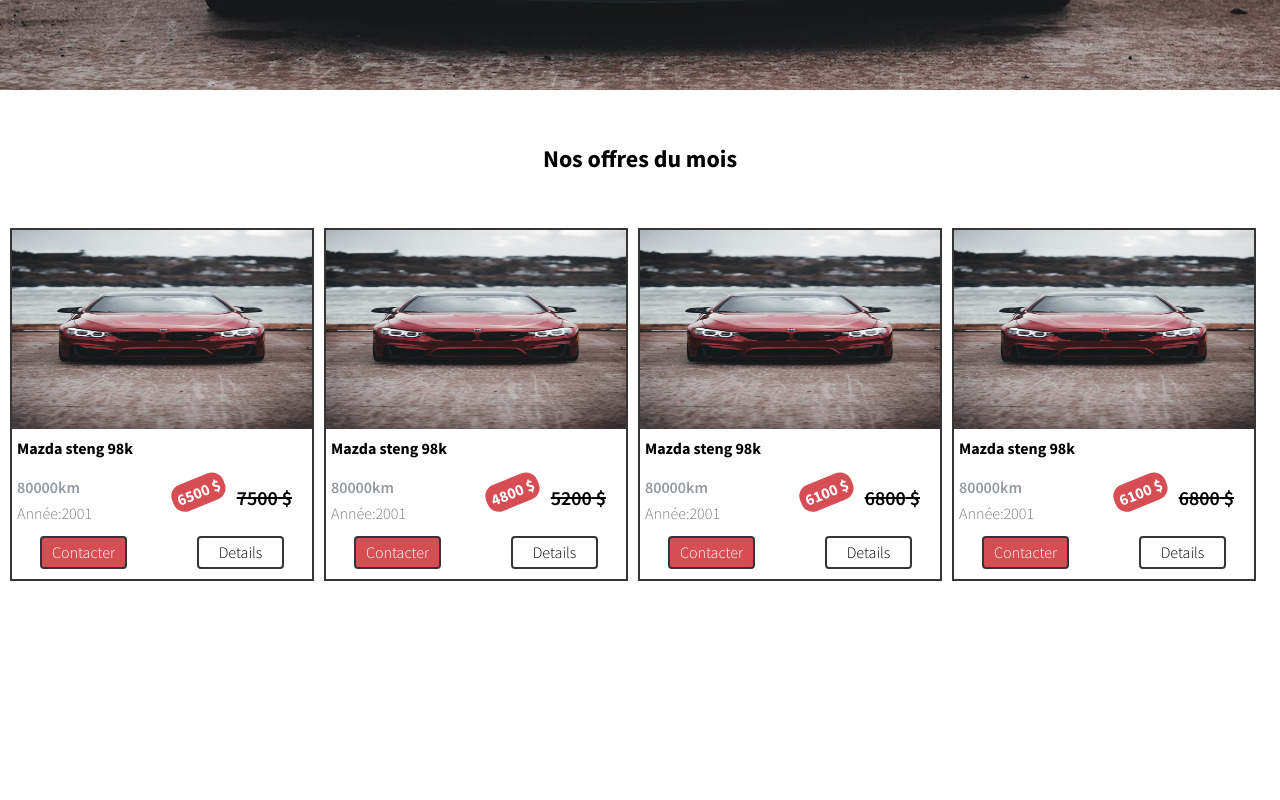
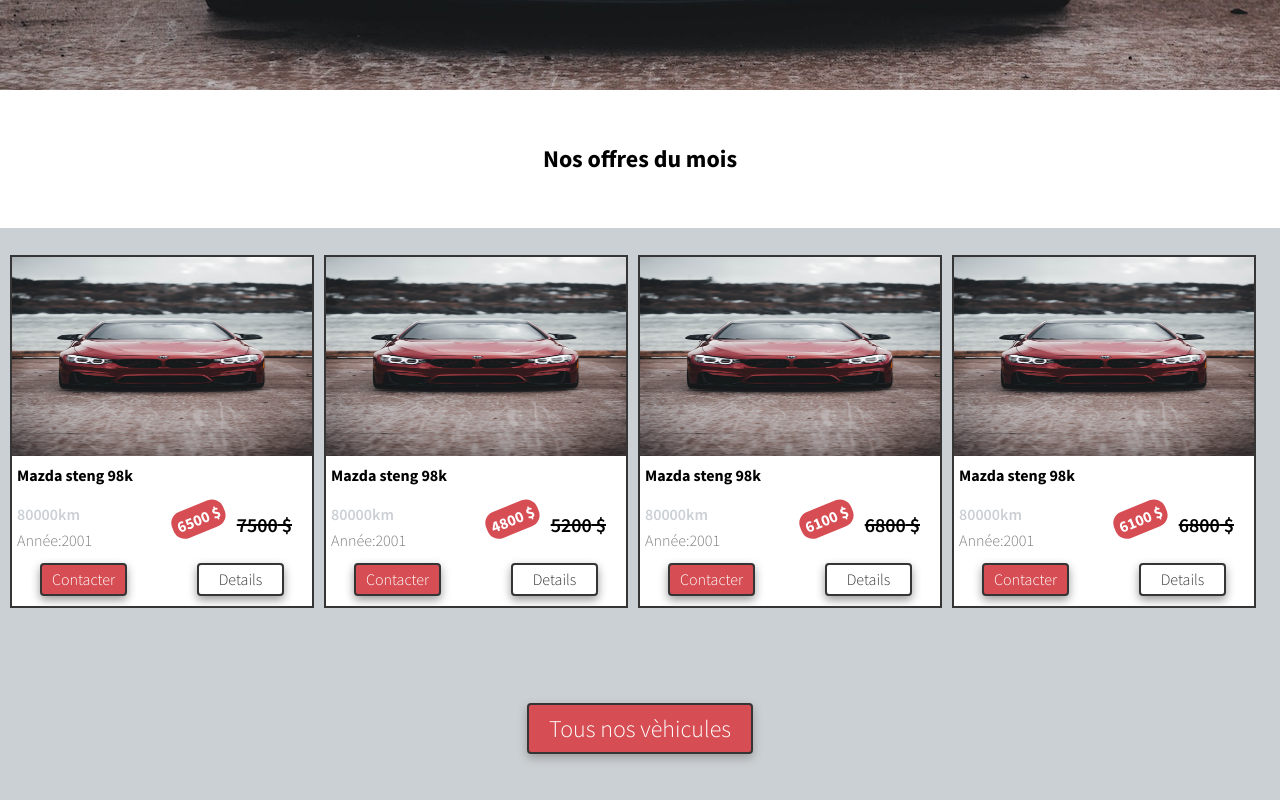
Before and after one commit to MarcoFormante/newGarageVincentParrot, a React (Create React App) app: page / in a window 1280 px wide. Shown: the part 730-1530 px from the top of the page. Before the commit the page ends 1311 px from the top, so only its background shows below. Built offline with nearby package versions, Linux system fonts and the light colour scheme.

Commit message:
add new button(link to parc-auto) CTA in offers section

```diff
--- a/src/components/Buttons/ButtonCta.js
+++ b/src/components/Buttons/ButtonCta.js
@@ -7,7 +7,7 @@
         return (
                 <button {...rest}>{inner}</button>
         )
-    } else {
+    } else if(type ==="link"){
       return (
         <button {...rest}><Link to={to}>{inner}</Link></button>
       )
--- a/src/components/CarCard/CarCard.js
+++ b/src/components/CarCard/CarCard.js
@@ -1,36 +1,44 @@
 import React from 'react'
 import PropTypes from 'prop-types'
-import { Link } from 'react-router-dom'
 import ButtonCta from '../Buttons/ButtonCta'
 
+
 const CarCard = ({ id, imgPath, model, km, year, offer, price }) => {
+  const handleSubject = (subject) => {
+    sessionStorage.setItem("carSubject", subject)
+    console.log(sessionStorage.getItem("carSubject"));
+  }
 
   return (
-
       <figure className='car_card'>
             <img src={imgPath} alt={model}/>
-              <figcaption className="car_card_model">{model}</figcaption>
-              <div className='car_card_details'>
-                  {/*card_details_left*/}
-                <div className='car_card_details--left'>
-                    <span className='car_card_details--left_km'>{km}km</span>
-                    <span className='car_card_details--left_year'>Année:{year}</span>
+              <figcaption className={"car_card_model"}>{model}</figcaption>
+                <div className={'car_card_details'}>
+
+                {/*card_details_left*/}
+
+                <div className={'car_card_details--left'}>
+                    <span className={'car_card_details--left_km'}>{km}km</span>
+                    <span className={'car_card_details--left_year'}>Année:{year}</span>
                 </div>
-                   {/*card_details_right (price)*/}
-                  <div className='car_card_details--right'>
+
+                  {/*card_details_right (price)*/}
+
+                  <div className={'car_card_details--right'}>
                       {offer && offer > 0
                         ?
-                          <span className='car_card_details_offer_price'>{price - offer} $</span>
+                          <span className={'car_card_details_offer_price'}>{price - offer} $</span>
                         :
                           ""
                       }
-                      <span className="car_card_details_price" style={offer > 0 ?{textDecoration:"line-through"}:{}}>{price} $</span>
+                      <span className={"car_card_details_price"} style={offer > 0 ?{textDecoration:"line-through"}:{}}>{price} $</span>
                 </div>
               </div>
+                  {/*Buttons: Contacter, Details  (Links to pages)*/}
 
-              <div className='car_card_buttons'>
-                  <ButtonCta className="car_card_cta" inner="Contacter" type="button"/>
-                  <ButtonCta className="car_card_cta"  inner="Details" type="link" style={{color:"black"}}  to={"parc-auto/details/"+ id} />
+              <div className={'car_card_buttons'}>
+                  <ButtonCta className={"car_card_cta cta--red"} inner="Contacter" onClick={() => handleSubject(model)} type="link" to={"/contact"} />
+                  <ButtonCta className={"car_card_cta cta--white"} inner={"Details"} type={"link"} to={"/parc-auto/details/"+ id} />
               </div>
 
       </figure>
--- a/src/components/pages/Home/Offers.js
+++ b/src/components/pages/Home/Offers.js
@@ -1,5 +1,6 @@
 import React from 'react'
 import CarCard from '../../CarCard/CarCard'
+import ButtonCta from '../../Buttons/ButtonCta'
 
 const Offers = () => {
     /* provisoire!! fetch data Count(card_offers)*/
@@ -44,15 +45,21 @@
     }
 
     return (
-    <>
-        <h3 className='section_title'>Nos offres du mois</h3>
-            <div className='test'>
-            <div className='page_section page_section_offers card_carousel_flex'>
+        <>
+        <h3 className={'section_title section_title_offres'}>Nos offres du mois</h3>
+    <div className={"section_page section_page--grey"}>
 
-                {offerCards.map((car, index) => <CarCard key={index + car.id } {...offerCards[index]} />)}
+            <div className={'carCards_container'}>
+            <div className={'page_section page_section_offers card_carousel_flex'}>
+                 {offerCards.map((car, index) => <CarCard key={index + car.id } {...offerCards[index]} />)}
             </div>
-        </div>
-    </>
+
+            </div>
+            <div className={"container_full--flex"}>
+                <ButtonCta className={"cta cta--red cta_offers"} inner={"Tous nos vèhicules"} type={"link"} to={"/parc-auto"} />
+            </div>
+            </div>
+            </>
   )
 }
 
--- a/src/stylesheets/abstracts/_variables.scss
+++ b/src/stylesheets/abstracts/_variables.scss
@@ -3,7 +3,7 @@
 $brand_color:#D64E54;
 $secondary_color:#353535;
 $white-color:#FFFFFF;
-$light-gray-color:#94999E;
+$light-gray-color:#CBD0D4;
 $dark_gray_color:#7D7D7D;
 
 
--- a/src/stylesheets/base/_helpers.scss
+++ b/src/stylesheets/base/_helpers.scss
@@ -0,0 +1,11 @@
+.text_tochange--center{
+    text-align: center;
+}
+
+.item_tochange--center{
+    margin: auto;
+}
+
+.container_full--flex{
+    @include flex-center(row);
+}
--- a/src/stylesheets/components/_button.scss
+++ b/src/stylesheets/components/_button.scss
@@ -1,11 +1,46 @@
 .cta{
-    background-color: $brand_color;
+
     padding: 5px;
     border-radius: 4px;
     border: 2px solid $secondary_color;
     font-size: map-get($font_size,"small");
     min-width: 87px;
     cursor: pointer;
+    box-shadow: 0 4px 10px lighten($secondary_color,40);
 
 
+    &--red{
+        background-color: $brand_color;
+        color:$white-color;
+        font-size: 24px;
+        padding: 10px;
+
+        &:hover{
+            background-color: lighten($brand_color,10);
+        }
+
+        a{
+            color:$white-color;
+        }
+    }
+
+    &--white{
+        background-color: $white-color;
+        color:$secondary_color;
+        font-size: 16px;
+        padding: 5px;
+        &:hover{
+            background-color: lighten($secondary_color,75);
+        }
+
+        a{
+            color:$secondary_color;
+        }
+    }
+
+    &_offers{
+        margin-top: 95px;
+        padding-left: 20px;
+        padding-right: 20px;
+    }
 }
--- a/src/stylesheets/components/_car-card.scss
+++ b/src/stylesheets/components/_car-card.scss
@@ -4,7 +4,7 @@
     gap: 10px;
 }
 
-.test{
+.carCards_container{
     overflow-y: hidden;
     margin-left: 10px;
 }
@@ -16,6 +16,8 @@
     border: 2px solid $secondary_color;
     min-height: 340px;
     padding-bottom: 10px;
+    background-color: $white-color;
+
 
 
 
@@ -84,17 +86,7 @@
             @extend .cta;
         }
 
-        & :first-child{
-            color: $white-color;
-        }
 
-        & > :nth-child(2){
-            background-color: $white-color;
-
-            a{
-                color:black;
-            }
-        }
 
     }
 
--- a/src/stylesheets/index.css
+++ b/src/stylesheets/index.css
@@ -8,13 +8,42 @@
 components: button
 */
 .cta, .car_card_buttons .car_card_cta {
-  background-color: #D64E54;
   padding: 5px;
   border-radius: 4px;
   border: 2px solid #353535;
   font-size: 16px;
   min-width: 87px;
   cursor: pointer;
+  box-shadow: 0 4px 10px #9b9b9b;
+}
+.cta--red {
+  background-color: #D64E54;
+  color: #FFFFFF;
+  font-size: 24px;
+  padding: 10px;
+}
+.cta--red:hover {
+  background-color: #e0777c;
+}
+.cta--red a {
+  color: #FFFFFF;
+}
+.cta--white {
+  background-color: #FFFFFF;
+  color: #353535;
+  font-size: 16px;
+  padding: 5px;
+}
+.cta--white:hover {
+  background-color: #f4f4f4;
+}
+.cta--white a {
+  color: #353535;
+}
+.cta_offers {
+  margin-top: 95px;
+  padding-left: 20px;
+  padding-right: 20px;
 }
 
 .menu_button {
@@ -137,7 +166,7 @@
   gap: 10px;
 }
 
-.test {
+.carCards_container {
   overflow-y: hidden;
   margin-left: 10px;
 }
@@ -149,6 +178,7 @@
   border: 2px solid #353535;
   min-height: 340px;
   padding-bottom: 10px;
+  background-color: #FFFFFF;
 }
 .car_card img {
   width: 100%;
@@ -167,7 +197,7 @@
 .car_card_details--left {
   display: flex;
   flex-direction: column;
-  color: #94999E;
+  color: #CBD0D4;
   font-size: 16px;
   padding: 0 5px;
 }
@@ -201,15 +231,6 @@
   display: flex;
   justify-content: space-between;
   margin: 0 28px;
-}
-.car_card_buttons :first-child {
-  color: #FFFFFF;
-}
-.car_card_buttons > :nth-child(2) {
-  background-color: #FFFFFF;
-}
-.car_card_buttons > :nth-child(2) a {
-  color: black;
 }
 .car_card *:not(.car_card > img) {
   margin-top: 7px;
@@ -282,6 +303,12 @@
   font-size: calc(20px + 1vw);
   color: #FFFFFF;
   font-weight: bold;
+}
+
+.section_page--grey {
+  background-color: #CBD0D4;
+  padding-top: 27px;
+  padding-bottom: 80px;
 }
 
 /*
@@ -605,6 +632,21 @@
   font-family: source-code-pro, Menlo, Monaco, Consolas, "Courier New", monospace;
 }
 
+.text_tochange--center {
+  text-align: center;
+}
+
+.item_tochange--center {
+  margin: auto;
+}
+
+.container_full--flex {
+  display: flex;
+  flex-direction: row;
+  justify-content: center;
+  align-items: center;
+}
+
 html {
   box-sizing: border-box;
 }
--- a/src/stylesheets/pages/_home.scss
+++ b/src/stylesheets/pages/_home.scss
@@ -19,3 +19,9 @@
         font-weight: bold;
     }
 }
+
+.section_page--grey{
+    background-color: $light-gray-color;
+    padding-top: 27px;
+    padding-bottom: 80px;
+}
```
Also changed, not shown: 1 other file (tests, documents, lock files or other folders).
